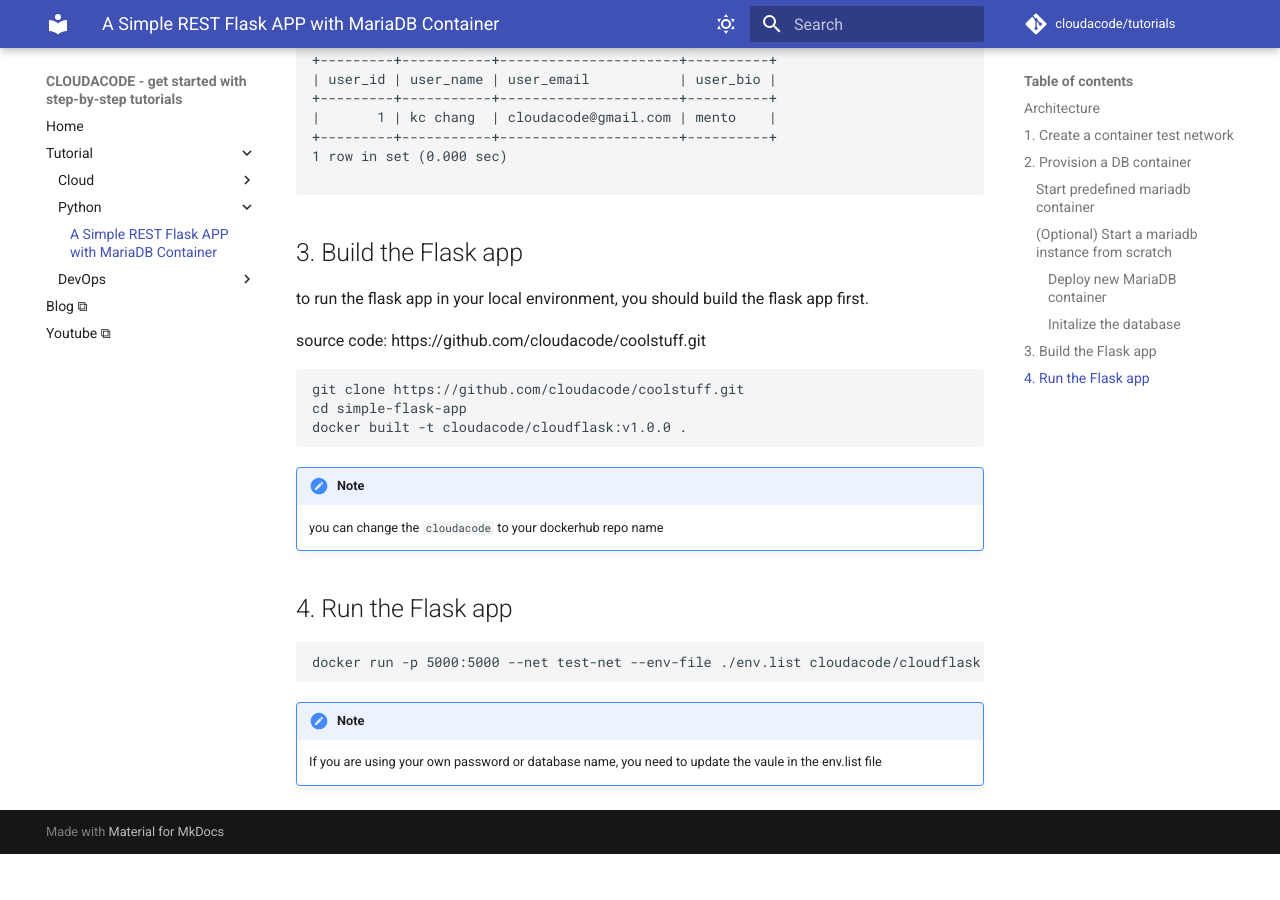
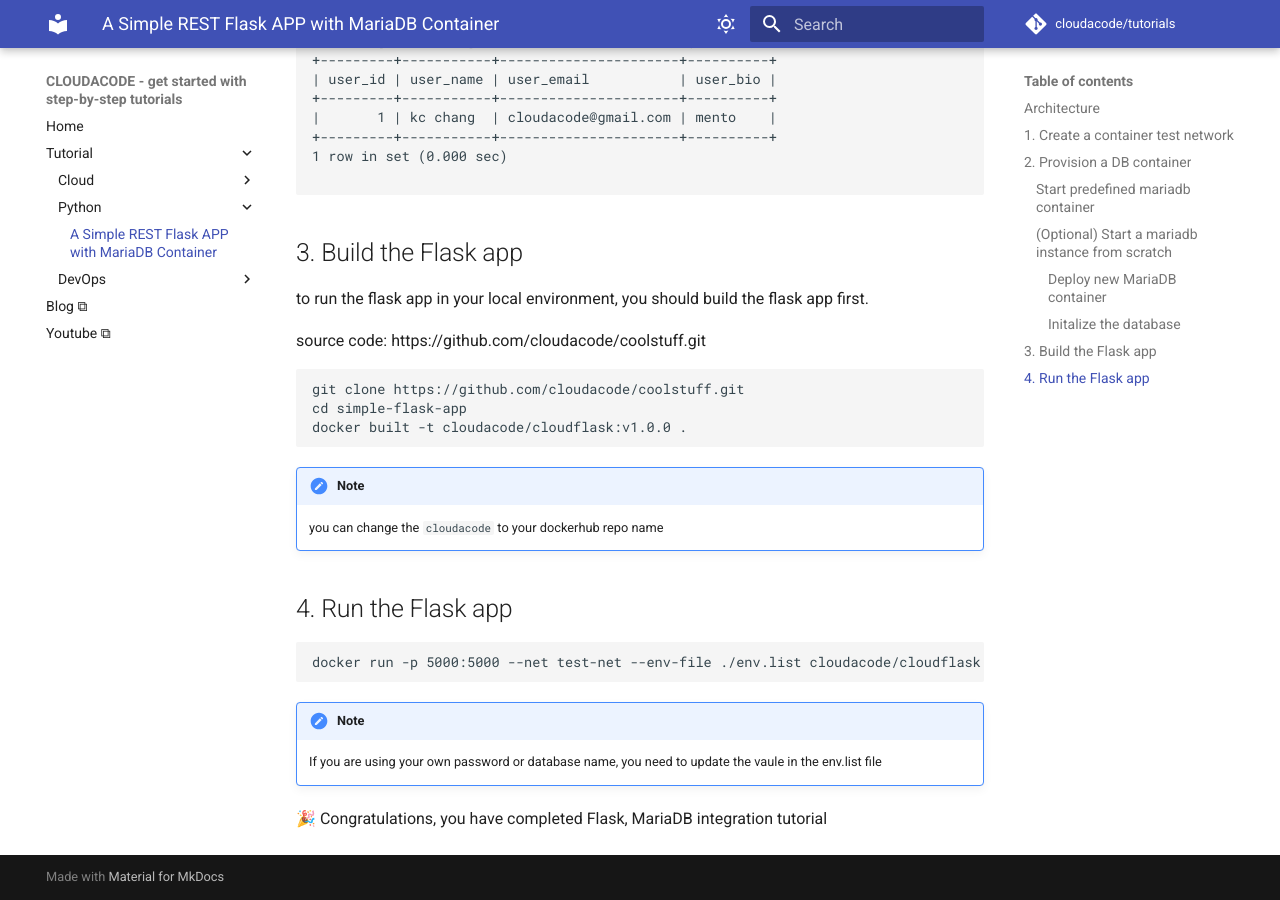
Before and after one commit to cloudacode/tutorials, an MkDocs documentation site: the page built from docs/python/flask/simple-flask-app-mariadb.md, in a window 1280 px wide and 900 px high, scrolled down 2544 px. Built offline with MkDocs 1.6.1 and Material for MkDocs 9.7.7, drawn with Linux system fonts in a browser that asks for light colours; comment, search, counter and statistics services are not loaded; before the commit the page ends 3398 px from its top, so only the background shows below that.

Commit message:
added a completed message

```diff
--- a/docs/python/flask/simple-flask-app-mariadb.md
+++ b/docs/python/flask/simple-flask-app-mariadb.md
@@ -127,3 +127,6 @@ docker run -p 5000:5000 --net test-net --env-file ./env.list cloudacode/cloudfla
 
 !!! Note
     If you are using your own password or database name, you need to update the vaule in the env.list file
+
+
+🎉 Congratulations, you have completed Flask, MariaDB integration tutorial
```
Also changed, not shown: docs/devops/cicd/github-aws-codebuild-dockerhub.md (+2 -0 lines).
